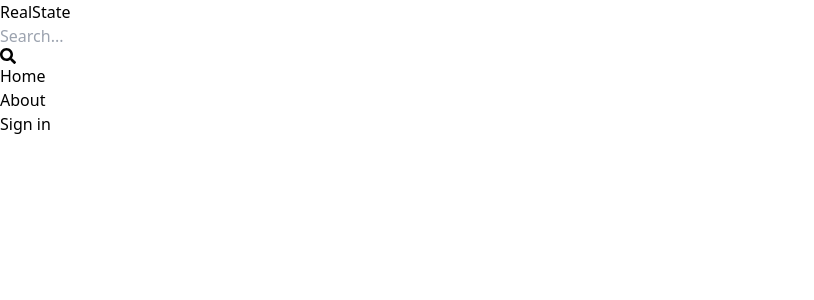
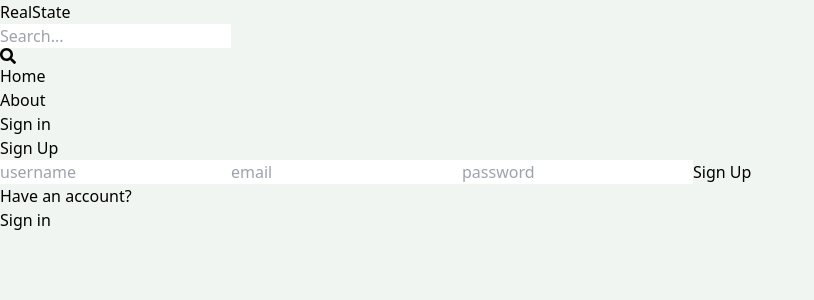
Before and after one commit to drotgalvao/frontendRealState, a React (Vite) app: page /signup in a window 1280 px wide. Shown: the top 300 px of the page, without its empty margins (0-814 px from the left). Built offline with nearby package versions, Linux system fonts and the light colour scheme.

Commit message:
signup page

```diff
--- a/package.json
+++ b/package.json
@@ -9,6 +9,7 @@
     "lint": "eslint . --ext js,jsx --report-unused-disable-directives --max-warnings 0",
     "preview": "vite preview"
   },
+  "author": "Diego Galvão",
   "dependencies": {
     "react": "^18.2.0",
     "react-dom": "^18.2.0",
--- a/src/App.jsx
+++ b/src/App.jsx
@@ -1,10 +1,10 @@
 import { BrowserRouter, Routes, Route } from "react-router-dom";
 import Home from "./pages/Home";
 import Profile from "./pages/Profile";
-import SignOut from "./pages/SignOut";
 import SignIn from "./pages/SignIn";
 import About from "./pages/About";
 import Header from "./components/Header";
+import SignUp from "./pages/SignUp";
 
 export default function App() {
   return (
@@ -13,7 +13,7 @@
       <Routes>
         <Route path="/" element={<Home />} />
         <Route path="/profile" element={<Profile />} />
-        <Route path="/signout" element={<SignOut />} />
+        <Route path="/signup" element={<SignUp />} />
         <Route path="/about" element={<About />} />
         <Route path="/signin" element={<SignIn />} />
       </Routes>
--- a/src/index.css
+++ b/src/index.css
@@ -1,3 +1,7 @@
 @tailwind base;
 @tailwind components;
 @tailwind utilities;
+
+body {
+    background-color: rgb(241, 245, 241);
+}
--- a/src/pages/SignOut.jsx
+++ /dev/null
@@ -1,9 +0,0 @@
-import React from 'react'
-
-const SignOut = () => {
-  return (
-    <div>SignOut</div>
-  )
-}
-
-export default SignOut
--- /dev/null
+++ b/src/pages/SignUp.jsx
@@ -0,0 +1,40 @@
+import { Link } from "react-router-dom";
+
+const SignUp = () => {
+  return (
+    <div className="p-3 max-w-lg mx-auto">
+      <h1 className="text-3xl text-center font-semibold my-7">Sign Up</h1>
+      <form className="flex flex-col gap-4">
+        <input
+          type="text"
+          placeholder="username"
+          className="border p-3 rounded-lg"
+          id="username"
+        />
+        <input
+          type="text"
+          placeholder="email"
+          className="border p-3 rounded-lg"
+          id="email"
+        />
+        <input
+          type="password"
+          placeholder="password"
+          className="border p-3 rounded-lg"
+          id="password"
+        />
+        <button className="bg-slate-700 text-white p-3 rounded-lg uppercase hover:opacity-95 disabled:opacity-80">
+          Sign Up
+        </button>
+      </form>
+      <div className="flex gap-2 mt-5">
+        <p>Have an account?</p>
+        <Link to="/signin">
+          <span className="text-blue-700">Sign in</span>
+        </Link>
+      </div>
+    </div>
+  );
+};
+
+export default SignUp;
```
